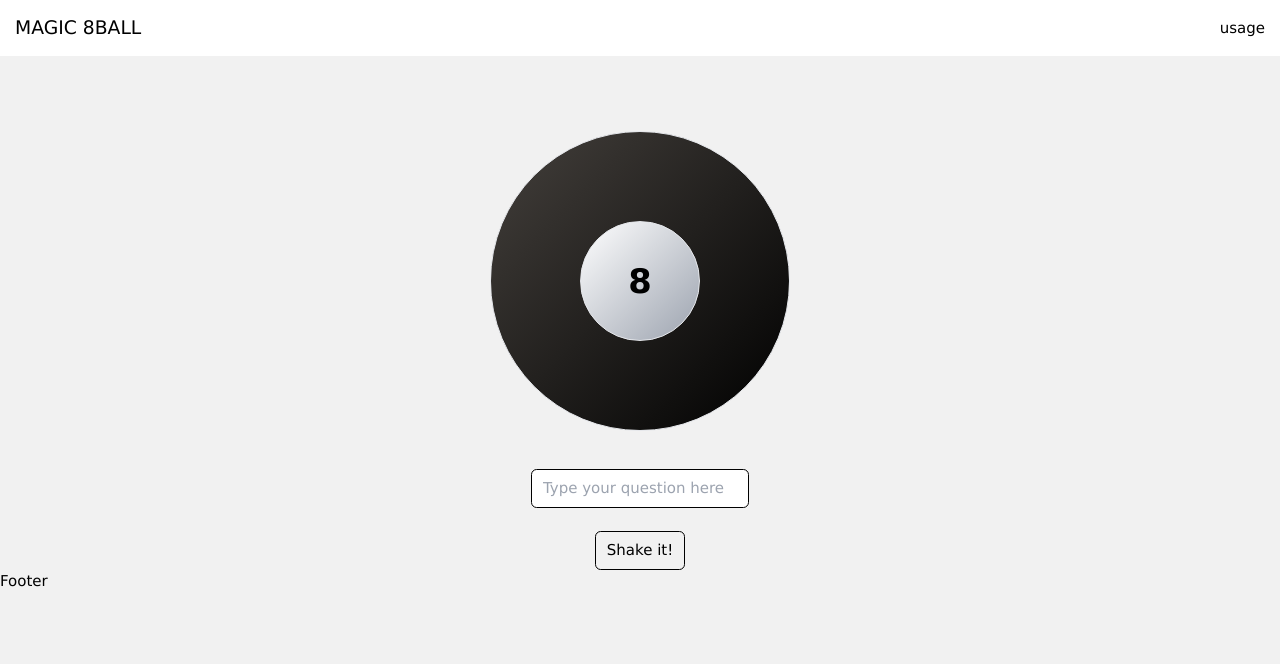
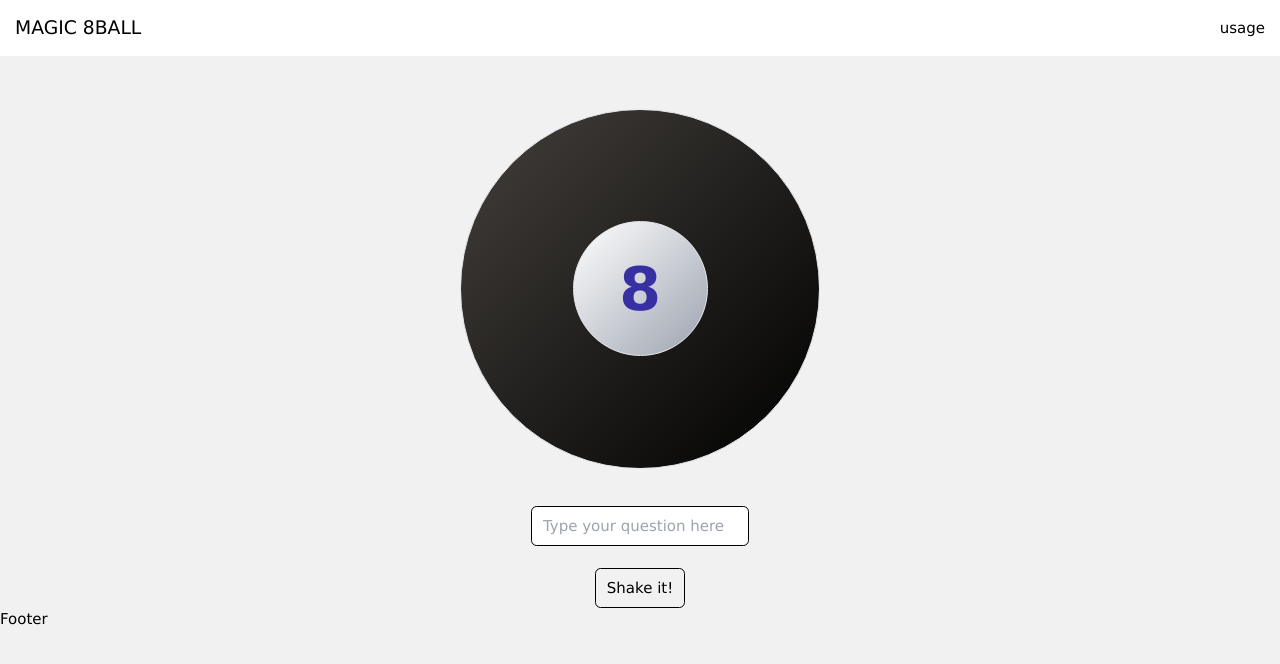
Before and after one commit to handeDan/magic_8ball, a React (Vite) app: page / in a window 1280 px wide. Shown: the top 664 px of the page. Built offline with nearby package versions, Linux system fonts and the light colour scheme.

Commit message:
data.json & random answers

```diff
--- a/package.json
+++ b/package.json
@@ -14,6 +14,7 @@
   "author": "",
   "license": "ISC",
   "dependencies": {
+    "axios": "^1.7.9",
     "postcss": "^8.5.1",
     "react": "^19.0.0",
     "react-dom": "^19.0.0",
--- /dev/null
+++ b/public/data.json
@@ -0,0 +1,32 @@
+{
+    "ans_1": "It is certain",
+    "ans_2": "It is decidedly so",
+    "ans_3": "Without a doubt",
+    "ans_4": "Yes definitely",
+    "ans_5": "You may rely on it",
+    "ans_6": "As I see it, yes",
+    "ans_7": "Most likely",
+    "ans_8": "Outlook good",
+    "ans_9": "Yes",
+    "ans_10": "Signs point to yes",
+    "ans_11": "Reply hazy try again",
+    "ans_12": "Ask again later",
+    "ans_13": "Better not tell you now",
+    "ans_14": "Cannot predict now",
+    "ans_15": "Concentrate and ask again",
+    "ans_16": "Don't count on it",
+    "ans_17": "My reply is no",
+    "ans_18": "My sources say no",
+    "ans_19": "Outlook not so good",
+    "ans_20": "Very doubtful",
+    "ans_21": "Yes, in due time",
+    "ans_22": "Definitely not",
+    "ans_23": "You will have to wait",
+    "ans_24": "I have my doubts",
+    "ans_25": "Outlook not so good",
+    "ans_26": "Very doubtful",
+    "ans_27": "Yes, in due time",
+    "ans_28": "Definitely not",
+    "ans_29": "You will have to wait",
+    "ans_30": "I have my doubts"
+}
--- a/src/Main.jsx
+++ b/src/Main.jsx
@@ -4,7 +4,7 @@ import App from "./App";
 
 const root = ReactDOM.createRoot(document.getElementById("root"));
 root.render(
-  <React.StrictMode>
+  <>
     <App />
-  </React.StrictMode>
+  </>
 );
--- a/src/components/Ball.jsx
+++ b/src/components/Ball.jsx
@@ -1,16 +1,47 @@
-import React from "react";
+import axios from "axios";
+import React, { useEffect, useState } from "react";
 
 function Ball({ handleClick, isShaking }) {
+  const [list, setList] = useState(null);
+  const [answer, setAnswer] = useState("8");
+
+  useEffect(() => {
+    axios
+      .get("data.json")
+      .then((response) => {
+        setList(response.data);
+      })
+      .catch((error) => {
+        console.log(error);
+      });
+  }, []);
+
+  useEffect(() => {
+    if (isShaking && list) {
+      const randomIndex = Math.floor(Math.random() * Object.keys(list).length);
+      const result = list["ans_" + randomIndex];
+      setAnswer(result);
+    }
+  }, [isShaking, list]);
+
   return (
-    <div className="flex justify-center items-center mt-20">
+    <div className="flex justify-center items-center mt-14">
       <div
         className={`${
           isShaking ? "animate-shake" : ""
-        } bg-gradient-to-tl from-black to-stone-700 p-10 border rounded-full w-80 h-80 flex justify-center items-center`}
+        } bg-gradient-to-tl from-black to-stone-700 p-10 border rounded-full w-96 h-96 flex justify-center items-center cursor-pointer`}
         onClick={handleClick}
       >
-        <div className="border bg-gradient-to-tl from-gray-400 to-white p-10 rounded-full w-32 h-32 flex justify-center items-center">
-          <span className="text-4xl font-bold">8</span>
+        <div className="border bg-gradient-to-tl from-gray-400 to-white p-10 rounded-full w-36 h-36 flex justify-center items-center">
+          <div
+            style={{
+              fontSize: answer === "8" || isShaking ? "4em" : "1em",
+              lineHeight: 1.3,
+            }}
+            className="text-4xl font-bold text-center text-indigo-800"
+          >
+            {isShaking ? "8" : answer}
+          </div>
         </div>
       </div>
     </div>
```
Also changed, not shown: 1 other file (tests, documents, lock files or other folders).
